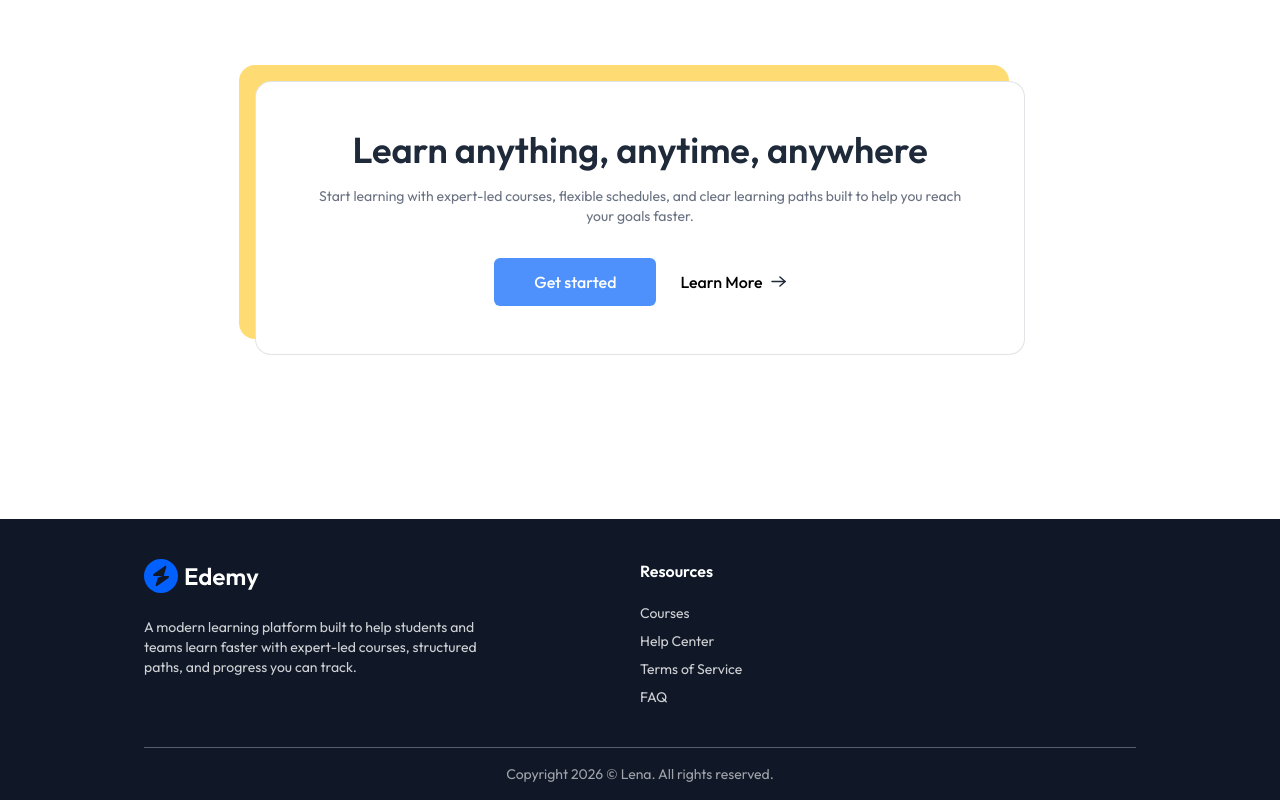
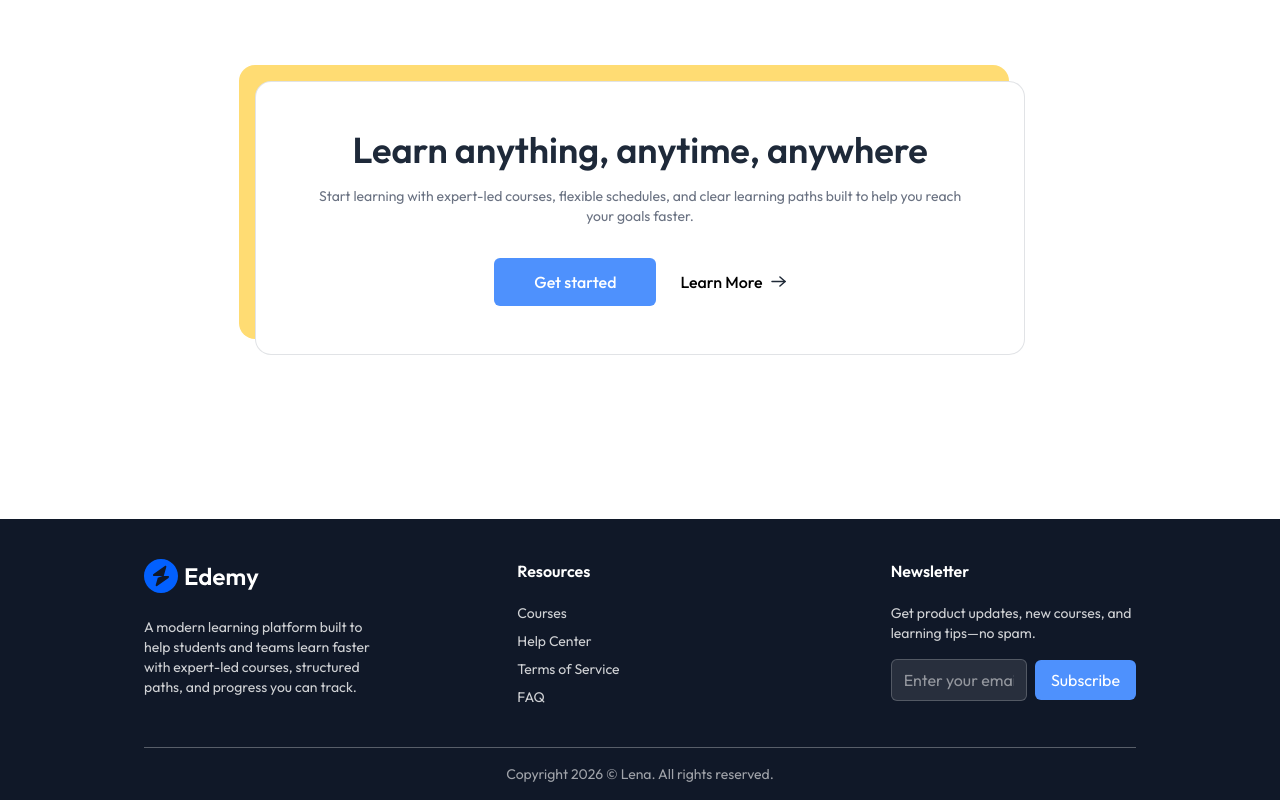
Before and after one commit to Rexxy0011/Lena, a React (Vite) app in the folder client/: page / in a window 1280 px wide. Shown: the part 2411-3211 px from the top of the page. Built offline with nearby package versions, Linux system fonts and the light colour scheme; no server answers.

Commit message:
footer done

```diff
--- a/client/src/components/student/Footer.jsx
+++ b/client/src/components/student/Footer.jsx
@@ -13,6 +13,7 @@ const Footer = () => {
             can track.
           </p>
         </div>
+
         <div className="flex flex-col md:items-start items-center w-full">
           <h2 className="font-semibold text-white mb-5">Resources</h2>
           <ul className="flex md:flex-col w-full justify-between text-sm text-white/80 md:space-y-2">
@@ -30,12 +31,30 @@ const Footer = () => {
             </li>
           </ul>
         </div>
-        <div></div>
+
+        <div className="hidden md:flex flex-col items-start w-full">
+          <h2 className="font-semibold text-white mb-5">Newsletter</h2>
+          <p className="text-sm text-white/80">
+            Get product updates, new courses, and learning tips—no spam.
+          </p>
+          <div className="flex items-center gap-2 pt-4 w-full">
+            <input
+              type="email"
+              placeholder="Enter your email"
+              className="w-full bg-white/10 border border-white/20 text-white placeholder:text-white/50 rounded-md px-3 py-2 outline-none"
+            />
+            <button className="bg-[#4e91fd] text-white rounded-md px-4 py-2">
+              Subscribe
+            </button>
+          </div>
+        </div>
       </div>
+
       <p className="py-4 text-center text-xs md:text-sm text-white/60">
         Copyright 2026 © Lena. All rights reserved.
       </p>
     </footer>
   );
 };
+
 export default Footer;
```
